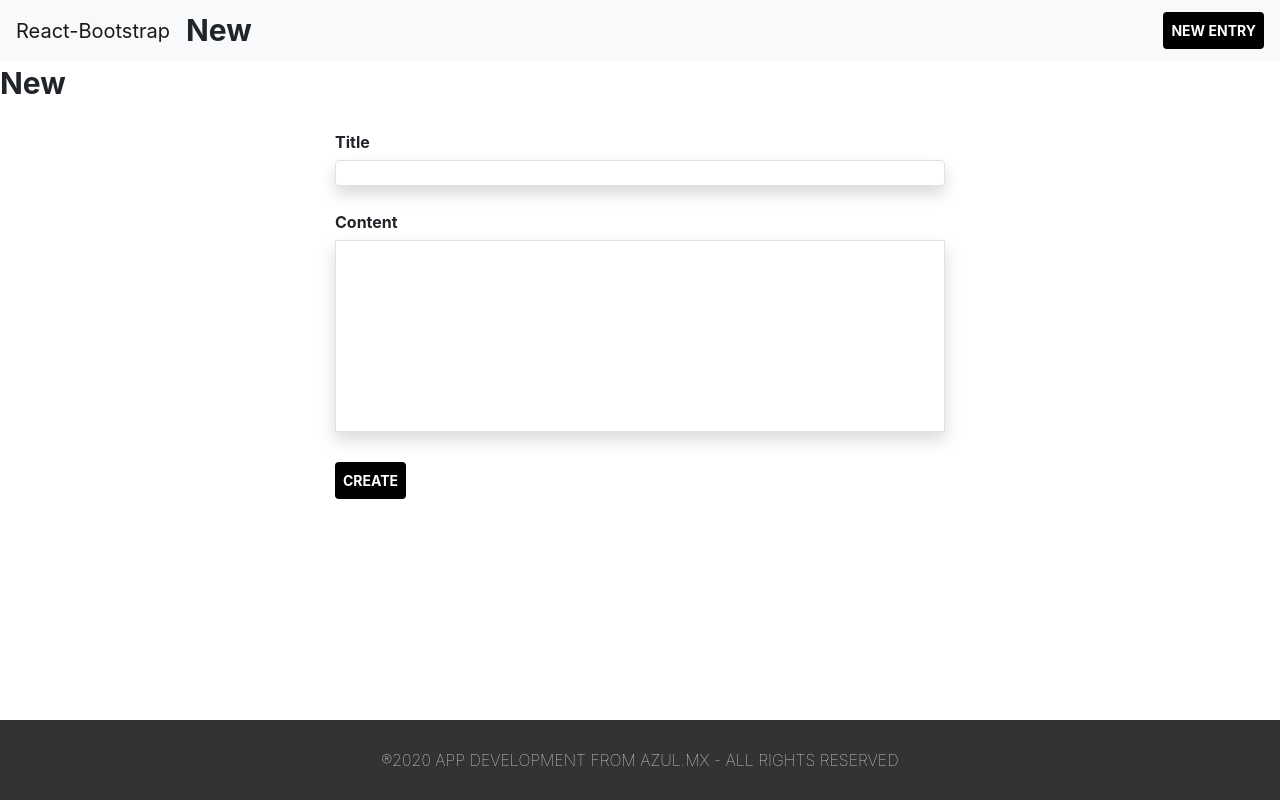
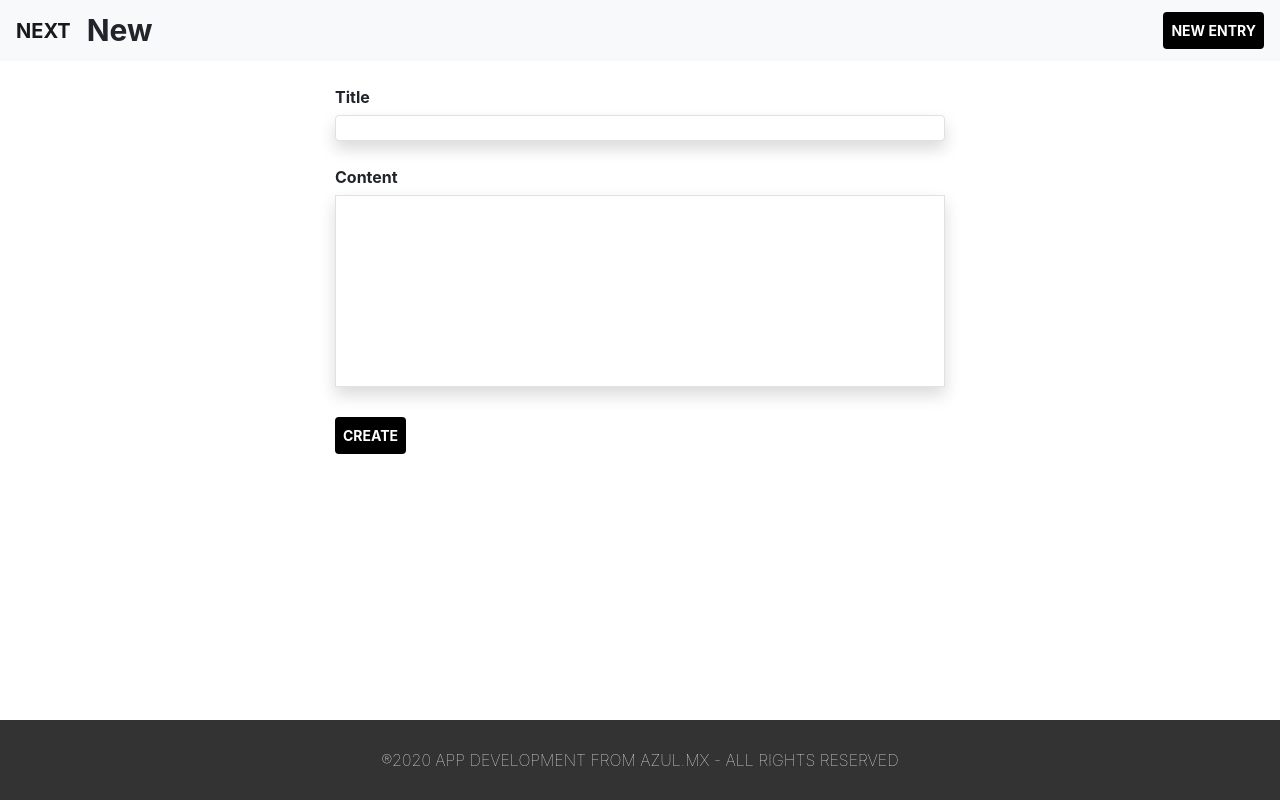
Before and after one commit to axelobscura/next-mysql, a Next.js app: page /new in a window 1280 px wide. Built offline with nearby package versions, Linux system fonts and the light colour scheme.

Commit message:
Jumbotron size

```diff
--- a/components/jumbotron/index.tsx
+++ b/components/jumbotron/index.tsx
@@ -4,7 +4,7 @@ import Jumbotron from 'react-bootstrap/Jumbotron'
 
 export default function Jumbotronix({ title = 'Entries' }) {
   return (
-    <div className="container">
+    <div className="container mt-3">
       <Jumbotron fluid>
         <Container>
           <h1>{title}</h1>
--- a/components/nav/index.tsx
+++ b/components/nav/index.tsx
@@ -9,7 +9,7 @@ export default function Nav({ title = 'Entries' }) {
   return (
     <Container>
       <Navbar bg="light" expand="lg">
-        <Navbar.Brand><Link href="/">React-Bootstrap</Link></Navbar.Brand>
+        <Navbar.Brand><Link href="/"><b>NEXT</b></Link></Navbar.Brand>
         <Navbar.Toggle aria-controls="basic-navbar-nav" />
         <Navbar.Collapse id="basic-navbar-nav">
           <Link href="/">
@@ -18,13 +18,6 @@ export default function Nav({ title = 'Entries' }) {
         </Navbar.Collapse>
         <ButtonLink href="/new">New Entry</ButtonLink>
       </Navbar>
-      <nav>
-        <div className="flex justify-between items-center">
-          <Link href="/">
-            <a className="font-bold text-3xl">{title}</a>
-          </Link>
-        </div>
-      </nav>
     </Container>
   )
 }
```
